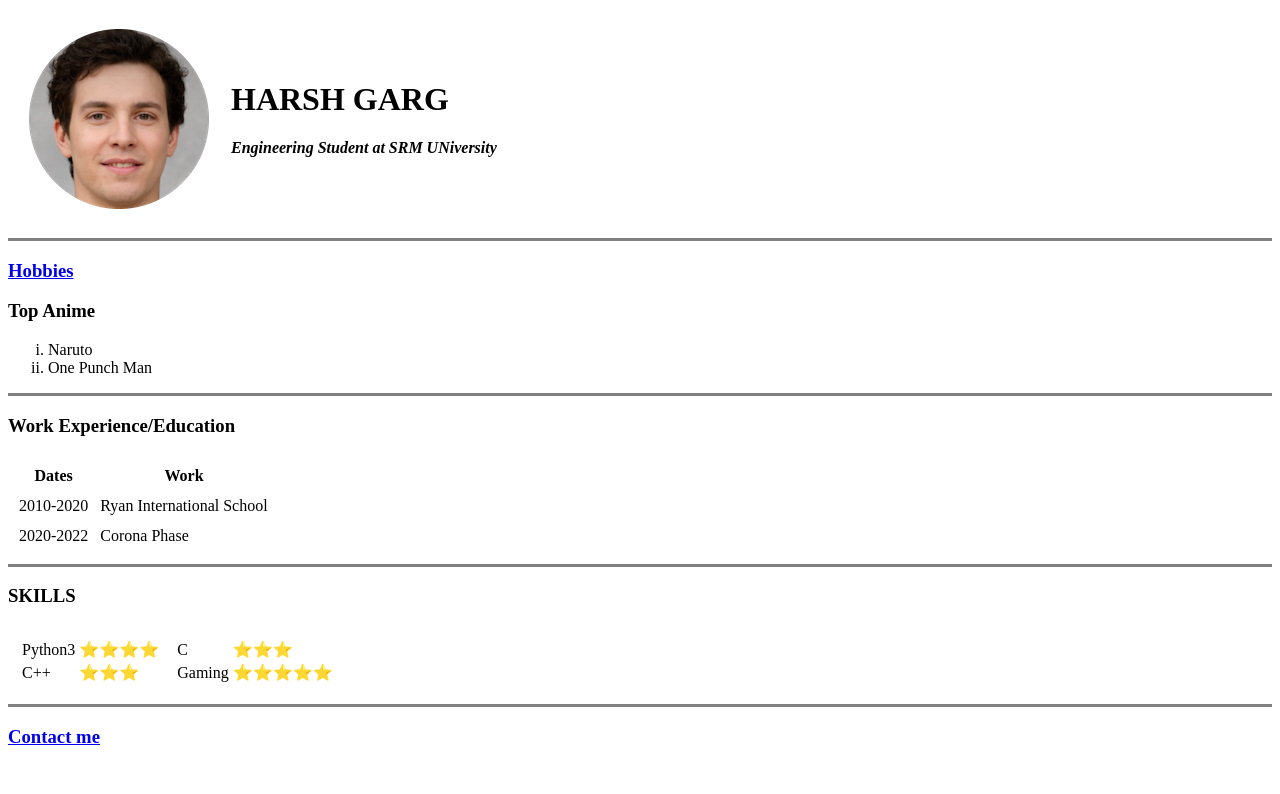
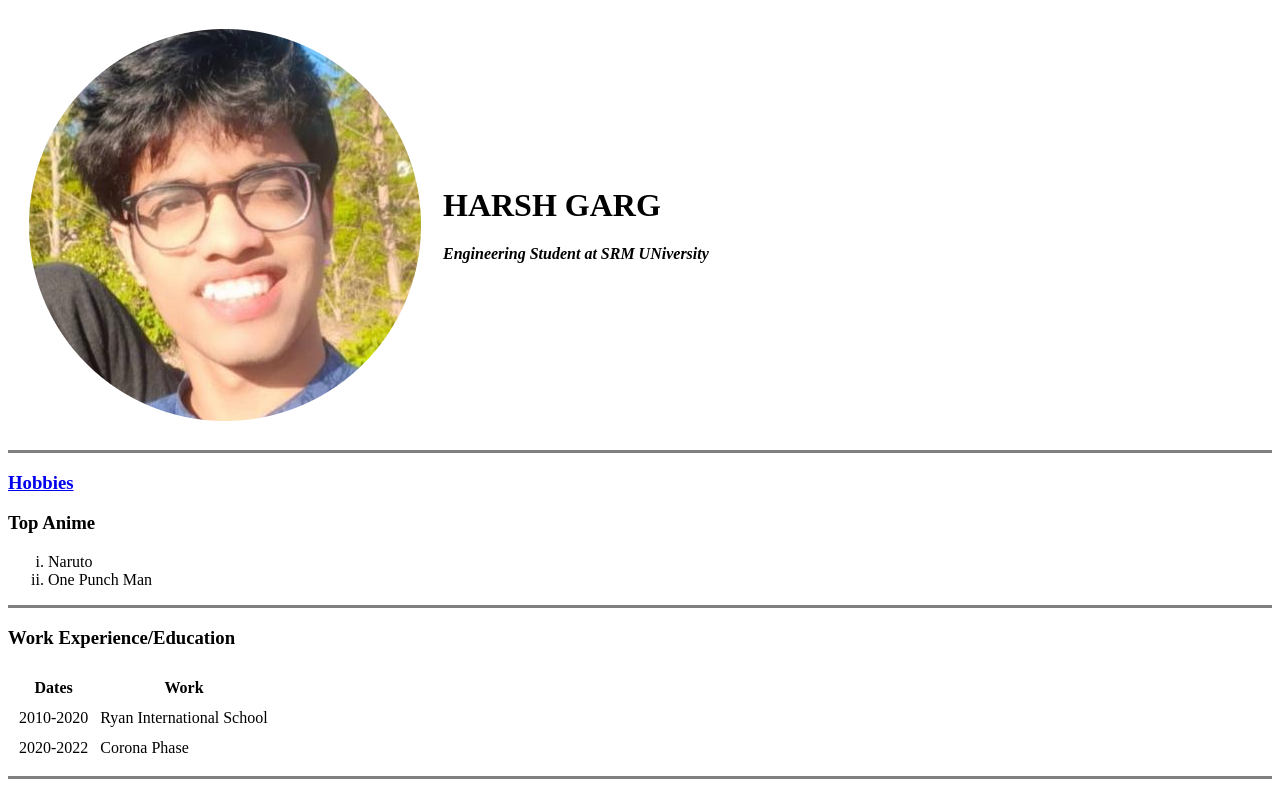
Before and after one commit to HarshGarg1290/CV, a plain HTML site: page index.html in a window 1280 px wide. Shown: the top 794 px of the page. Drawn offline with Linux system fonts and the light colour scheme.

Commit message:
Update index.html

```diff
--- a/index.html
+++ b/index.html
@@ -8,7 +8,7 @@
     <table cellspacing="20">
         <tr>
             <td>
-                <img src="fake-human-circle-img.png" alt="tanjiro">
+                <img src="anime-modified.png" alt="tanjiro">
             </td>
             <td>
                 <h1>HARSH GARG</h1>
```
